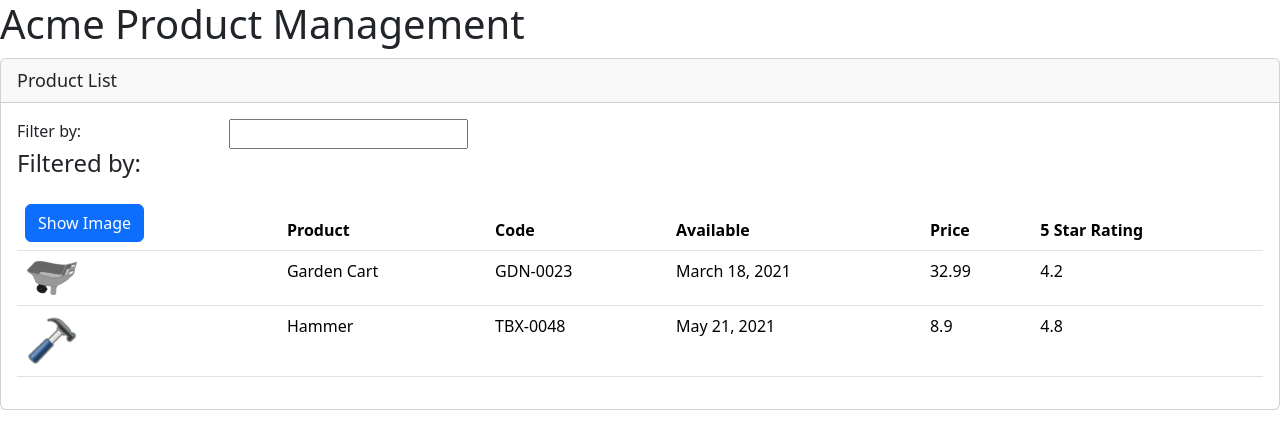
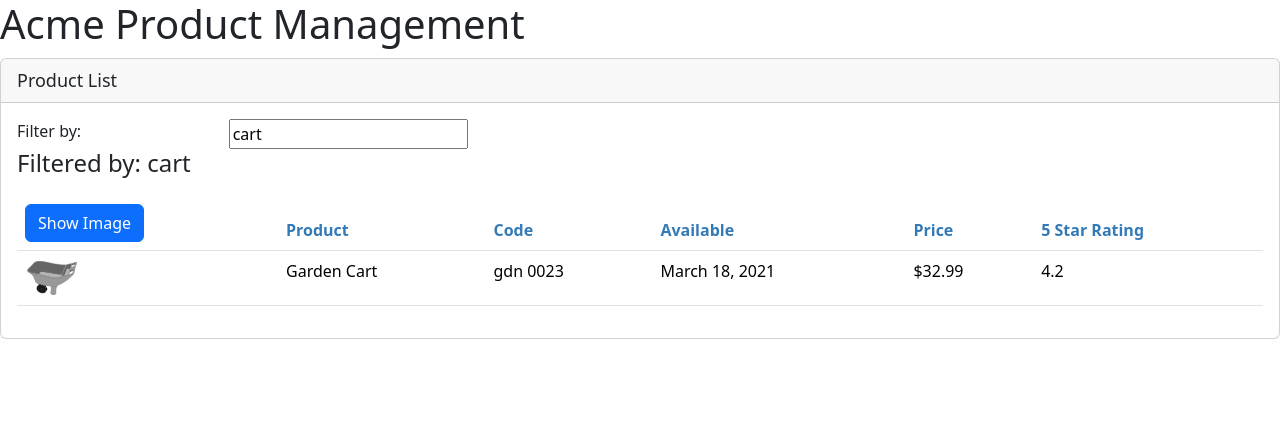
Before and after one commit to housejames/APM-Start, an Angular app in the folder APM-Start/: page / in a window 1280 px wide. Shown: the top 448 px of the page. Built offline with nearby package versions, Linux system fonts and the light colour scheme.

Commit message:
one module

```diff
--- /dev/null
+++ b/APM-Start/src/app/products/product-list.component.css
@@ -0,0 +1,3 @@
+th{
+    color: #337AB7;
+}
--- a/APM-Start/src/app/products/product-list.component.html
+++ b/APM-Start/src/app/products/product-list.component.html
@@ -6,12 +6,13 @@
         <div class='row'>
             <div class='col-md-2'> Filter by:</div>
             <div class='col-md-4'>
-                <input type='text' />
+                <input type='text'
+                [(ngModel)]='listFilter' />
             </div>
         </div>
         <div class='row'>
             <div class='col-md-6'>
-                <h4>Filtered by:</h4>
+                <h4>Filtered by: {{listFilter}}</h4>
             </div>
         </div>
         <div class='table-responsive'>
@@ -31,7 +32,7 @@
                     </tr>
                 </thead>
                 <tbody>
-                   <tr *ngFor='let product of products'>
+                   <tr *ngFor='let product of filteredProducts'>
                         <td>
                             <img [src]='product.imageUrl'
                             [title]='product.productName'
@@ -39,9 +40,9 @@
                             [style.margin.px]='imageMargin'>
                         </td>
                         <td>{{product.productName}}</td>
-                        <td>{{product.productCode}}</td>
+                        <td>{{product.productCode | lowercase | convertToSpaces:'-' }}</td>
                         <td>{{product.releaseDate}}</td>
-                        <td>{{product.price}}</td>
+                        <td>{{product.price | currency:'USD':'symbol':'1.2-2'}}</td>
                         <td>{{product.starRating}}</td>
                    </tr>
                 </tbody>
--- a/APM-Start/src/app/products/product-list.component.ts
+++ b/APM-Start/src/app/products/product-list.component.ts
@@ -1,14 +1,29 @@
-import { Component } from "@angular/core";
+import { Component, OnInit } from "@angular/core";
+import { IProduct } from './product';
 
 @Component({
     selector: 'pm-products',
-    templateUrl: './product-list.component.html'
+    templateUrl: './product-list.component.html',
+    styleUrls: ['./product-list.component.css']
 })
-export class ProductListComponent {
+export class ProductListComponent implements OnInit {
     pageTitle = 'Product List';
     imageWidth = 50;
     imageMargin = 2;
-    products: any[] = [
+
+    private _listFilter: string = '';
+    get listFilter(): string {
+      return this._listFilter;
+    }
+
+    set listFilter(value: string) {
+      this._listFilter = value;
+      console.log('In setter:', value);
+      this.filteredProducts = this.performFilter(value);
+    }
+
+    filteredProducts: IProduct[] = [];
+    products: IProduct[] = [
         {
             "productId": 2,
             "productName": "Garden Cart",
@@ -30,4 +45,18 @@
             "imageUrl": "assets/images/hammer.png"
           }
     ];
-}
+
+    performFilter(filterBy: string): IProduct[] {
+      filterBy = filterBy.toLocaleLowerCase();
+      return this.products.filter((product: IProduct) =>
+        product.productName.toLocaleLowerCase().includes(filterBy));
+    }
+
+    toggleImage(): void {
+      console.log('in OnInit');
+    }
+
+    ngOnInit(): void {
+      this.listFilter = 'cart';
+    }
+  }
--- /dev/null
+++ b/APM-Start/src/app/products/product.ts
@@ -0,0 +1,10 @@
+export interface IProduct {
+    productId: number;
+    productName: string;
+    productCode: string;
+    releaseDate: string;
+    price: number;
+    description: string;
+    starRating: number;
+    imageUrl: string;
+}
--- /dev/null
+++ b/APM-Start/src/app/shared/convert-to-spaces.pipe.ts
@@ -0,0 +1,12 @@
+import { Pipe, PipeTransform } from "@angular/core";
+
+@Pipe({
+    name: 'convertToSpaces'
+})
+export class ConvertToSpacesPipe implements PipeTransform {
+
+    transform(value: string, character: string): string {
+        return value.replace(character, ' ');
+    }
+
+}
```
Also changed, not shown: APM-Start/src/app/app.module.ts (+6 -3 lines).
